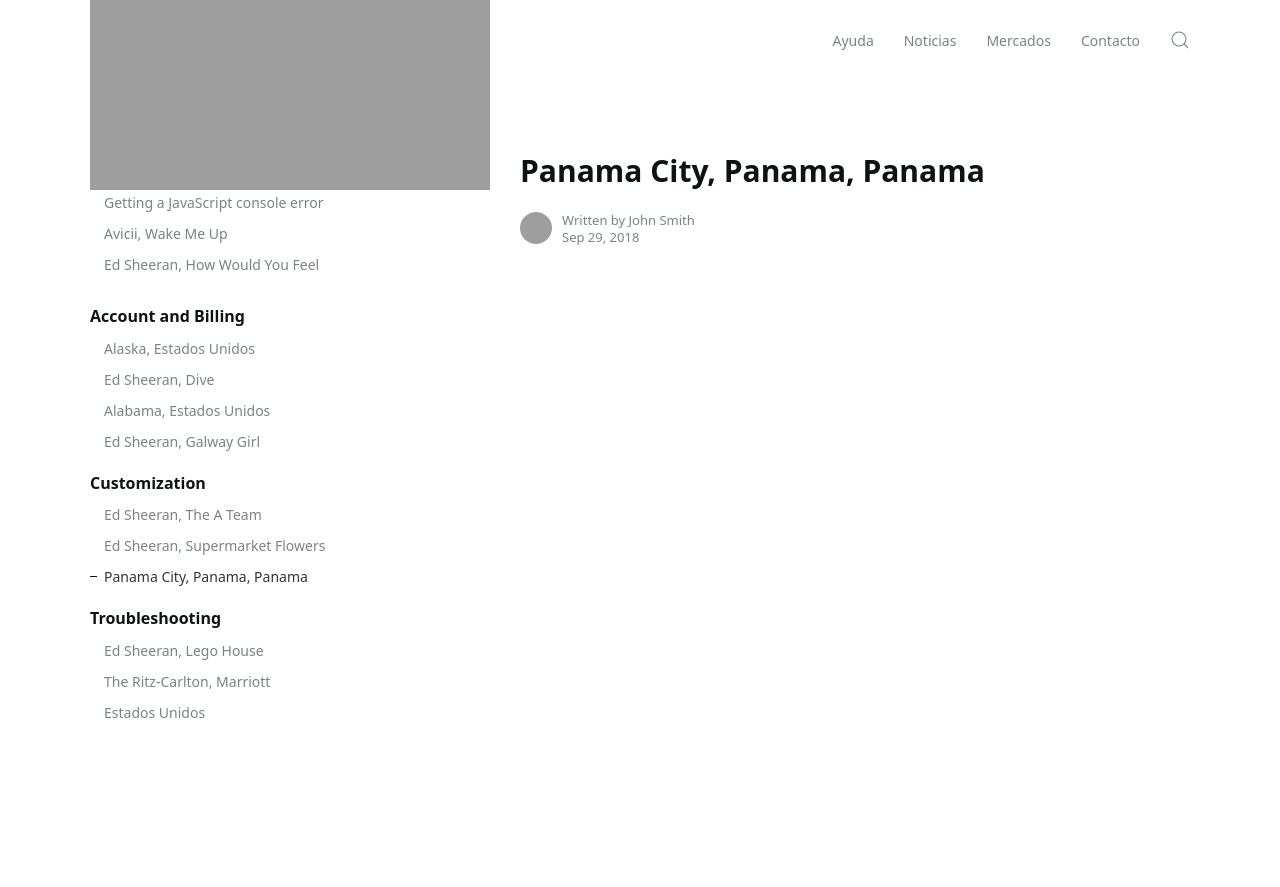
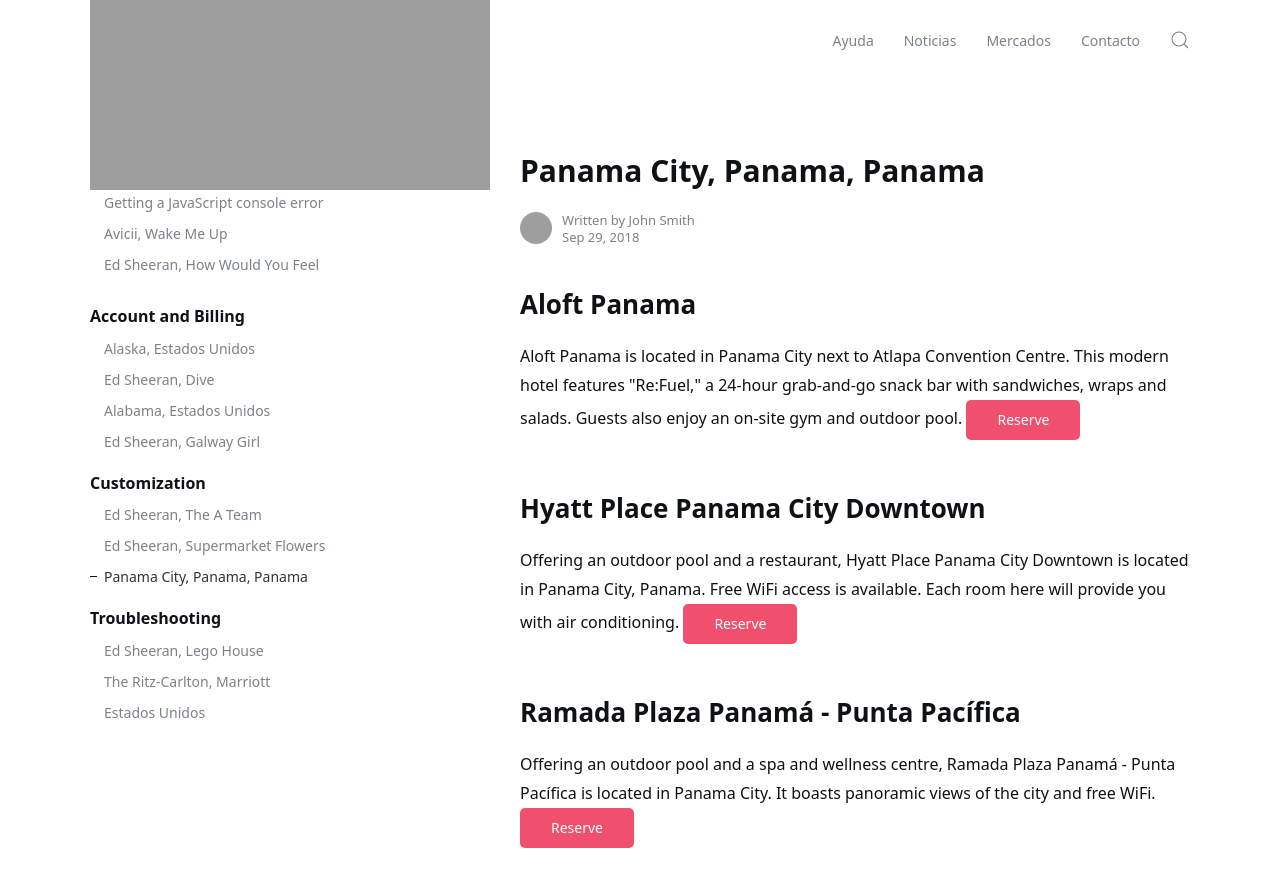
Before and after one commit to jelmii/jelmii.github.io, a Jekyll site: the page built from _docs/configuration.md, in a window 1280 px wide and 900 px high. Shown: the top 887 px of the window. Built offline with Jekyll 4.4.1, drawn with Linux system fonts in a browser that asks for light colours; grey boxes are pictures that could not be loaded.

Commit message:
Update configuration.md

```diff
--- a/_docs/configuration.md
+++ b/_docs/configuration.md
@@ -6,7 +6,8 @@ author:
 tags: featured
 ---
 
-<table class="uk-table uk-table-middle uk-table-divider">
+
+
 <thead>
 <tr>
 <th></th>
@@ -224,19 +225,4 @@ tags: featured
 <td><a class="uk-button uk-button-danger" href="https://www.booking.com/hotel/pa/the-santa-maria-a-luxury-collection-golf-resort-panama-city.en.html?aid=856525&no_rooms=1&group_adults=1">Reserve</a></td>
 </tr>
 
-
-
-
-
-
-
-
-
-
-
-
-
 </tbody>
-</table>
-<html>
-<head>
```
